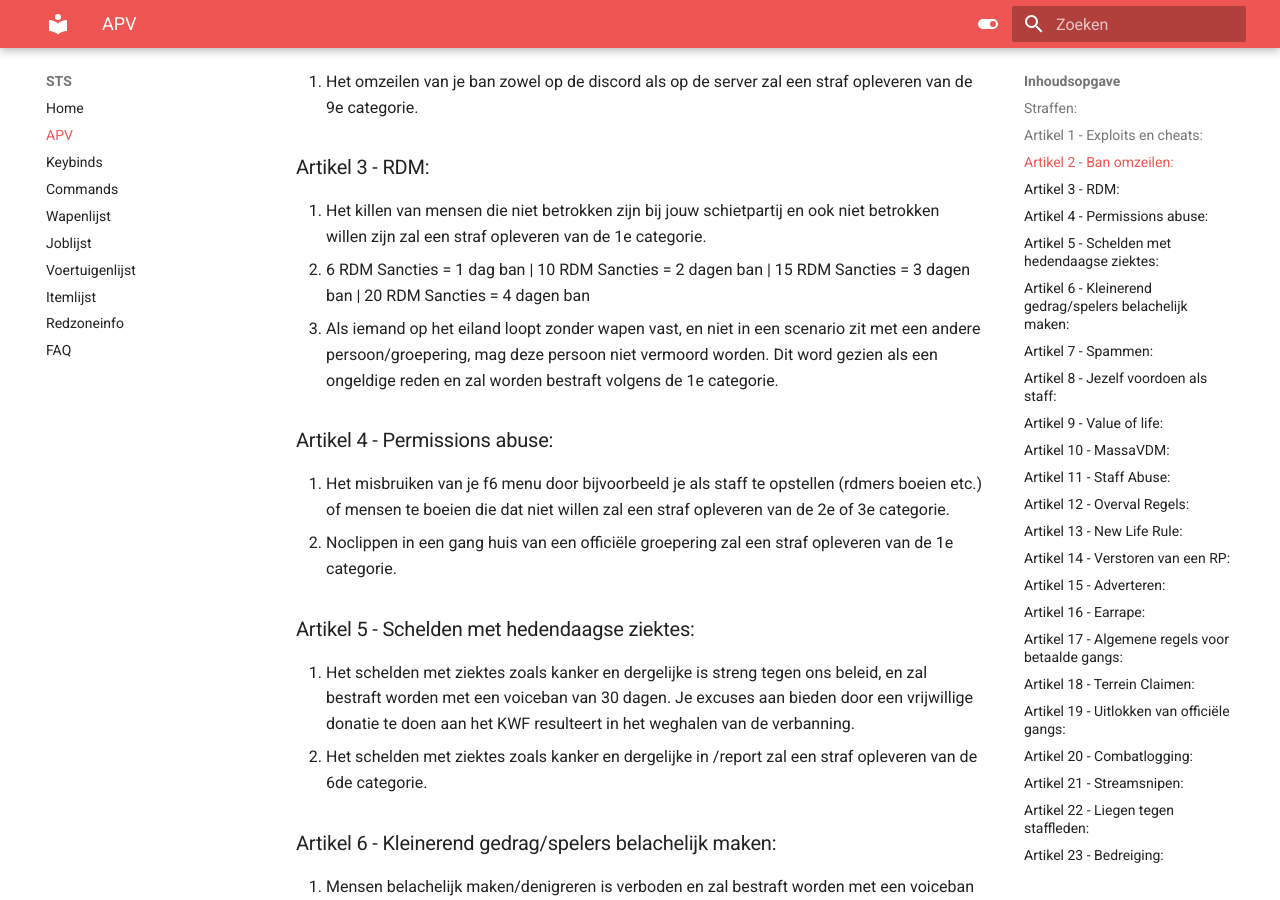
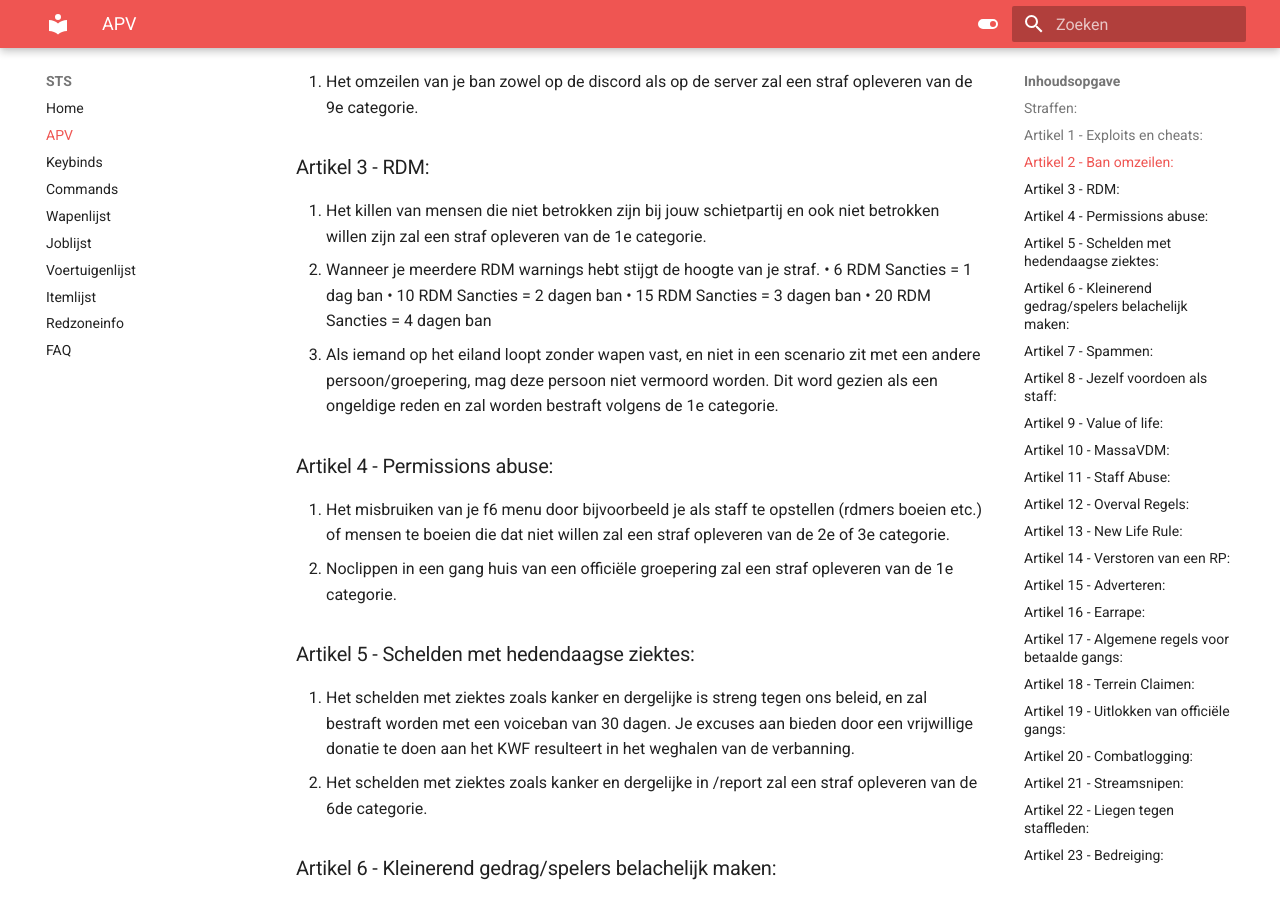
Before and after one commit to Welseyy/STSAPV, an MkDocs documentation site: the page built from docs/apv.md, in a window 1280 px wide and 900 px high, scrolled down 751 px. Built offline with MkDocs 1.6.1 and Material for MkDocs 9.7.7, drawn with Linux system fonts in a browser that asks for light colours; some of the changed text lies outside the part shown.

Commit message:
Update apv.md
Bedreigen met ddossen 1 week verhoogd.
RDM zag er niet uit, overzichtelijker gemaakt.

```diff
--- a/docs/apv.md
+++ b/docs/apv.md
@@ -22,7 +22,11 @@
 
 ### Artikel 3 - RDM:
 1. Het killen van mensen die niet betrokken zijn bij jouw schietpartij en ook niet betrokken willen zijn zal een straf opleveren van de 1e categorie.
-2. 6 RDM Sancties = 1 dag ban | 10 RDM Sancties = 2 dagen ban | 15 RDM Sancties = 3 dagen ban | 20 RDM Sancties = 4 dagen ban
+2. Wanneer je meerdere RDM warnings hebt stijgt de hoogte van je straf.
+   • 6 RDM Sancties = 1 dag ban
+   • 10 RDM Sancties = 2 dagen ban
+   • 15 RDM Sancties = 3 dagen ban
+   • 20 RDM Sancties = 4 dagen ban
 3. Als iemand op het eiland loopt zonder wapen vast, en niet in een scenario zit met een andere persoon/groepering, mag deze persoon niet vermoord worden. Dit word gezien als een ongeldige reden en zal worden bestraft volgens de 1e categorie.
 
 ### Artikel 4 - Permissions abuse:
```
Also changed, not shown: other parts of docs/apv.md (+1 -1 lines).
